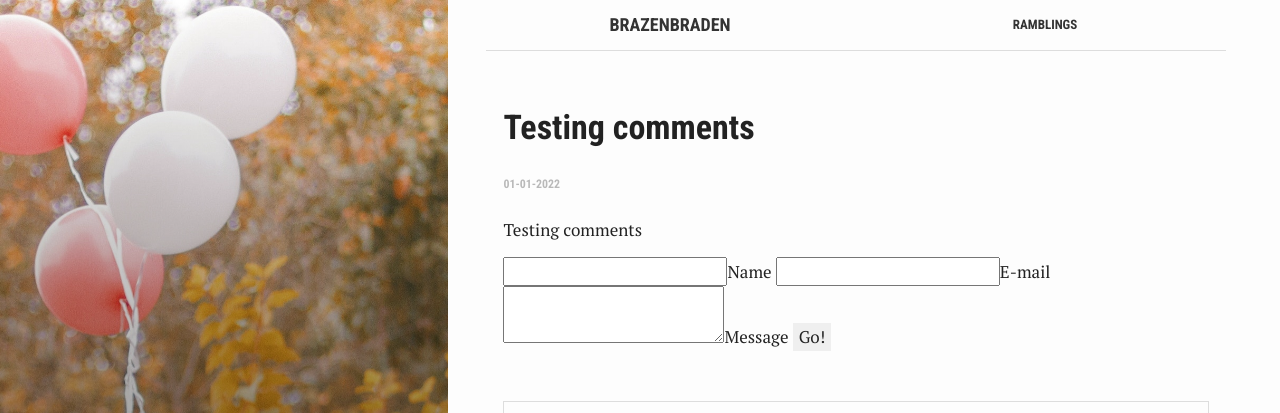
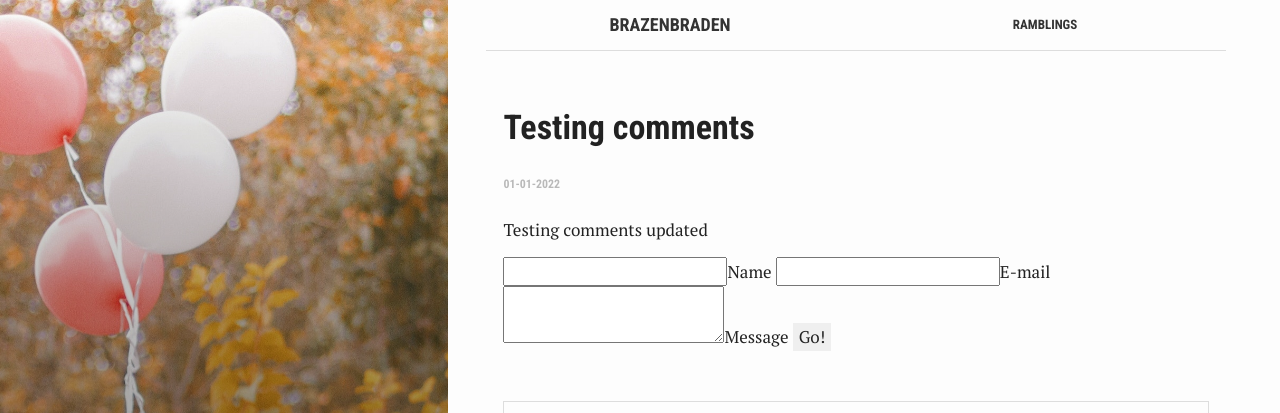
Before and after one commit to brazenbraden/brazenbraden.github.io, a Jekyll site: the page built from _posts/2022-01-01-test_comments.md, in a window 1280 px wide. Shown: the top 413 px of the page. Built offline with Jekyll 4.4.1, drawn with Linux system fonts in a browser that asks for light colours.

Commit message:
Testing Comments

```diff
--- a/_includes/comment_form.html
+++ b/_includes/comment_form.html
@@ -1,5 +1,5 @@
 <form method="POST" action="https://bb-sm-blog-comments.onrender.com/v3/entry/github/brazenbraden/brazenbraden.github.io/master/comments">
-  <input name="options[redirect]" type="hidden" value="https://brazenbraden.com">
+  <input name="options[redirect]" type="hidden" value="{{ page.path }}">
   <!-- e.g. "2016-01-02-this-is-a-post" -->
   <input name="options[slug]" type="hidden" value="{{ page.slug }}">
   <label><input name="fields[name]" type="text">Name</label>
--- a/_posts/2022-01-01-test_comments.md
+++ b/_posts/2022-01-01-test_comments.md
@@ -9,6 +9,6 @@
 bg: "post-release-process.jpg"
 ---
 
-Testing comments
+Testing comments updated
 
 {% include comment_form.html %}
```
